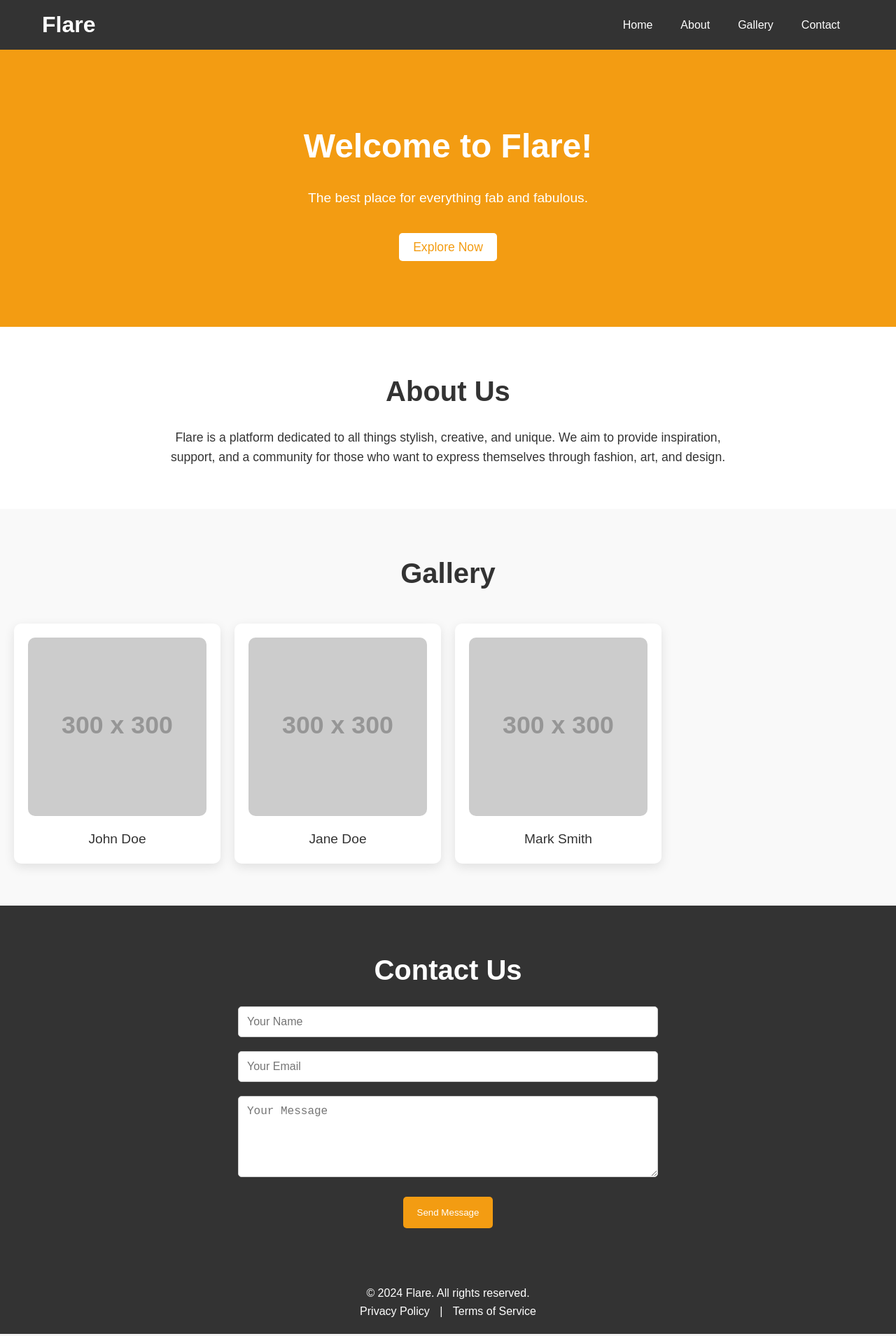
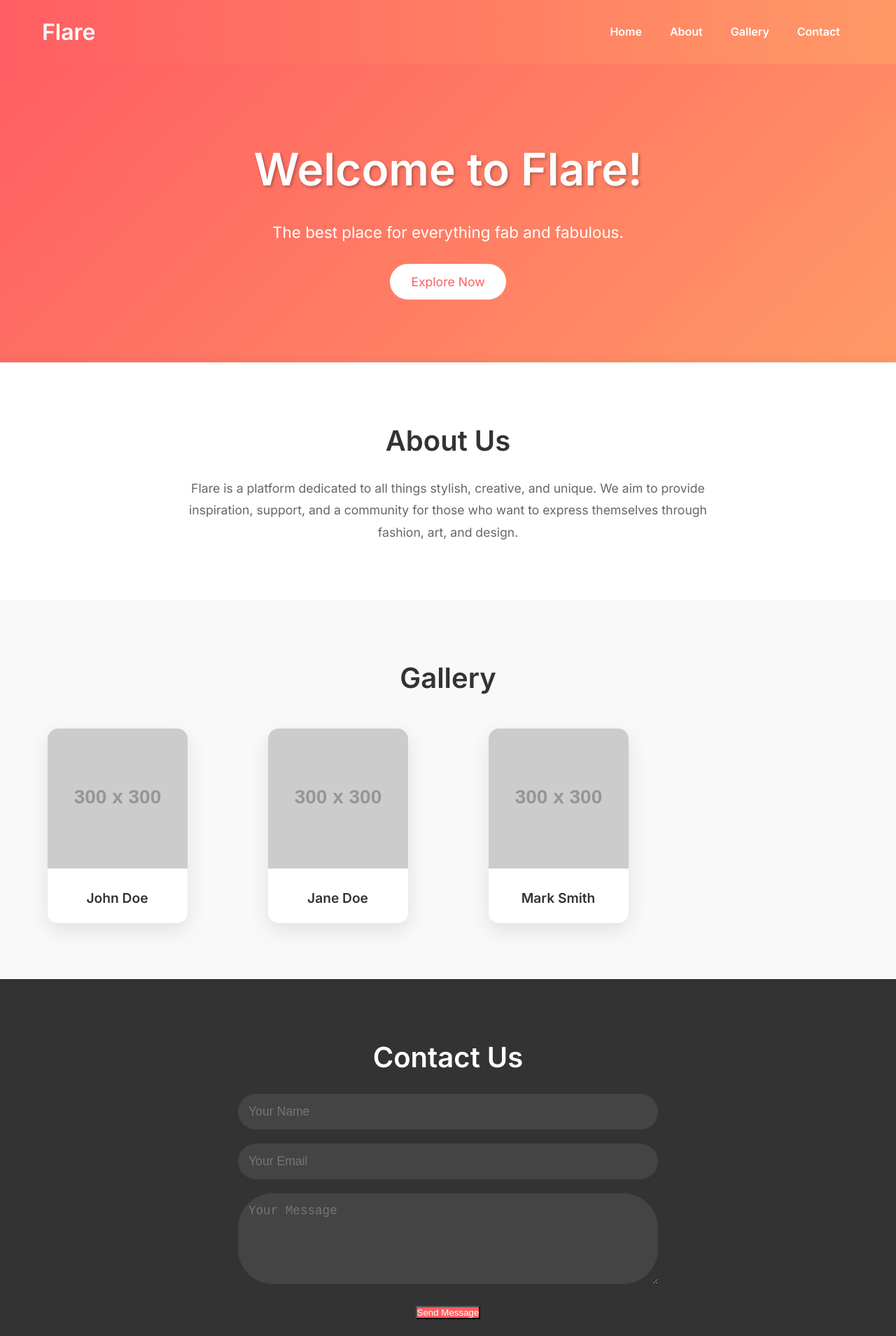
Before and after one commit to Jambates/Jollies, a plain HTML site: page index.html in a window 1280 px wide. Shown: the top 1909 px of the page at 70% size. Drawn offline with Linux system fonts and the light colour scheme; placeholder pictures from the web are drawn by us.

Commit message:
Update styles.css

```diff
--- a/styles.css
+++ b/styles.css
@@ -6,17 +6,21 @@
 }
 
 body {
-  font-family: 'Arial', sans-serif;
-  background-color: #f4f4f4;
+  font-family: 'Inter', sans-serif;
+  background-color: #f5f5f5;
   color: #333;
   line-height: 1.6;
+  overflow-x: hidden;
+  font-size: 16px;
 }
 
 /* Header and Navigation */
 header {
-  background-color: #333;
-  color: #fff;
-  padding: 10px 0;
+  background: linear-gradient(90deg, #ff5e62, #ff9966);
+  padding: 20px 0;
+  position: sticky;
+  top: 0;
+  z-index: 100;
 }
 
 header nav {
@@ -30,6 +34,7 @@ header nav {
 
 header .logo h1 {
   font-size: 2rem;
+  color: #fff;
 }
 
 header ul {
@@ -44,68 +49,77 @@ header ul li {
 header ul li a {
   color: #fff;
   text-decoration: none;
+  font-weight: 600;
   font-size: 1rem;
+  transition: color 0.3s ease;
 }
 
 header ul li a:hover {
-  color: #f39c12;
+  color: #fffae5;
 }
 
 /* Hero Section */
 #home {
-  background: #f39c12;
+  background: linear-gradient(135deg, #ff5e62, #ff9966);
   color: #fff;
   text-align: center;
   padding: 100px 20px;
+  background-size: cover;
+  background-position: center;
 }
 
 #home h1 {
-  font-size: 3rem;
+  font-size: 4rem;
   margin-bottom: 20px;
+  text-shadow: 2px 2px 4px rgba(0, 0, 0, 0.3);
 }
 
 #home p {
-  font-size: 1.2rem;
+  font-size: 1.4rem;
   margin-bottom: 40px;
 }
 
 #home .btn {
   background: #fff;
-  color: #f39c12;
-  padding: 10px 20px;
+  color: #ff5e62;
+  padding: 15px 30px;
   font-size: 1.1rem;
   border: none;
-  border-radius: 5px;
+  border-radius: 50px;
   text-decoration: none;
+  transition: background-color 0.3s ease;
 }
 
 #home .btn:hover {
-  background: #e67e22;
+  background: #ff9966;
   color: #fff;
 }
 
 /* About Section */
 #about {
-  padding: 60px 20px;
+  padding: 80px 20px;
   text-align: center;
-  background: #fff;
+  background-color: #fff;
+  box-shadow: 0px 4px 20px rgba(0, 0, 0, 0.1);
 }
 
 #about h2 {
   font-size: 2.5rem;
   margin-bottom: 20px;
+  font-weight: 600;
 }
 
 #about p {
   font-size: 1.1rem;
   max-width: 800px;
   margin: 0 auto;
-  line-height: 1.6;
+  line-height: 1.8;
+  color: #666;
 }
 
 /* Gallery Section */
 #gallery {
-  padding: 60px 20px;
+  padding: 80px 20px;
   background: #f9f9f9;
 }
 
@@ -119,43 +133,47 @@ header ul li a:hover {
   display: grid;
   grid-template-columns: repeat(auto-fill, minmax(250px, 1fr));
   gap: 20px;
+  justify-items: center;
 }
 
 .profile-card {
   background: #fff;
-  border-radius: 10px;
-  box-shadow: 0 5px 15px rgba(0, 0, 0, 0.1);
-  text-align: center;
-  padding: 20px;
-  transition: transform 0.3s ease;
+  border-radius: 15px;
+  box-shadow: 0 10px 30px rgba(0, 0, 0, 0.1);
+  overflow: hidden;
+  transition: transform 0.3s ease, box-shadow 0.3s ease;
 }
 
 .profile-card img {
-  max-width: 100%;
-  border-radius: 10px;
-  height: auto;
+  width: 100%;
+  height: 200px;
+  object-fit: cover;
 }
 
 .profile-card p {
-  margin-top: 10px;
+  padding: 20px;
+  text-align: center;
+  font-weight: 600;
   font-size: 1.2rem;
 }
 
 .profile-card:hover {
-  transform: scale(1.05);
+  transform: translateY(-10px);
+  box-shadow: 0 15px 45px rgba(0, 0, 0, 0.15);
 }
 
 /* Contact Section */
 #contact {
+  padding: 80px 20px;
   background: #333;
   color: #fff;
-  padding: 60px 20px;
   text-align: center;
 }
 
 #contact h2 {
   font-size: 2.5rem;
   margin-bottom: 20px;
+  font-weight: 600;
 }
 
 #contact form {
@@ -165,64 +183,20 @@ header ul li a:hover {
 
 #contact input, #contact textarea {
   width: 100%;
-  padding: 12px;
+  padding: 15px;
   margin-bottom: 20px;
-  border: 1px solid #ccc;
-  border-radius: 5px;
-  font-size: 1rem;
+  border: none;
+  border-radius: 50px;
+  font-size: 1.1rem;
+  background: #444;
+  color: #fff;
+  transition: background-color 0.3s ease;
+}
+
+#contact input:focus, #contact textarea:focus {
+  background: #555;
 }
 
 #contact button {
-  background: #f39c12;
+  background: #ff5e62;
   color: #fff;
-  padding: 15px 20px;
-  border: none;
-  border-radius: 5px;
-  cursor: pointer;
-}
-
-#contact button:hover {
-  background: #e67e22;
-}
-
-/* Footer */
-footer {
-  background: #333;
-  color: #fff;
-  padding: 20px;
-  text-align: center;
-}
-
-footer a {
-  color: #fff;
-  text-decoration: none;
-  margin: 0 10px;
-}
-
-footer a:hover {
-  color: #f39c12;
-}
-
-/* Responsive Styles */
-@media (max-width: 768px) {
-  header nav {
-    flex-direction: column;
-    align-items: center;
-  }
-
-  header ul {
-    flex-direction: column;
-  }
-
-  #home h1 {
-    font-size: 2.5rem;
-  }
-
-  #home p {
-    font-size: 1rem;
-  }
-
-  .gallery-grid {
-    grid-template-columns: 1fr 1fr;
-  }
-}
```
